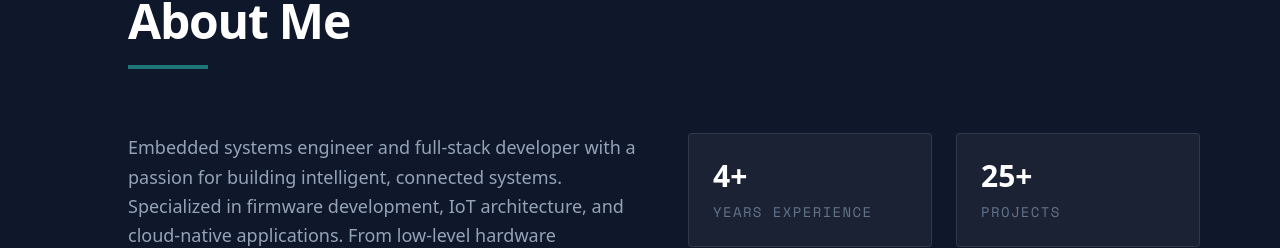
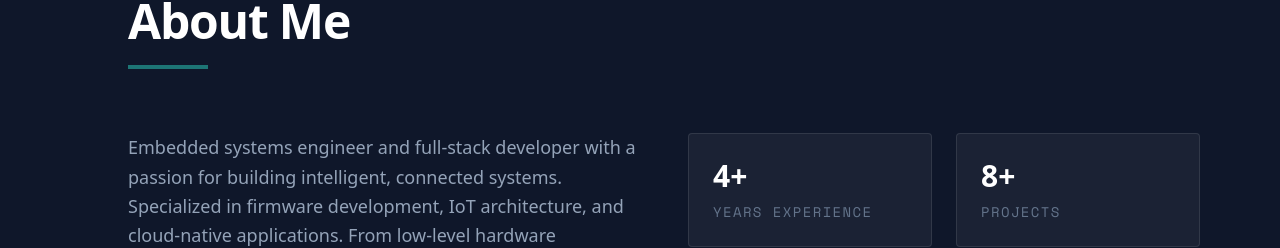
Before and after one commit to Anistus-H/portfolio-site, a Next.js app: page / in a window 1280 px wide. Shown: the part 1020-1268 px from the top of the page. Built offline with nearby package versions, Linux system fonts and the light colour scheme.

Commit message:
style: change some data

```diff
--- a/data/stats.ts
+++ b/data/stats.ts
@@ -10,11 +10,19 @@ export interface EngineerStat {
 export const engineerStats: EngineerStat[] = [
     {
         id: "experience",
-        label: "Years of Experience",
+        label: "Of Experience",
         value: 4,
-        unit: "years",
+        unit: "+ years",
         icon: "⚡",
         color: "cyan"
+    },
+    {
+        id: "languages",
+        label: "Programming Languages",
+        value: 8,
+        unit: "+",
+        icon: "🔧",
+        color: "purple"
     },
     {
         id: "projects",
@@ -33,28 +41,12 @@ export const engineerStats: EngineerStat[] = [
         color: "blue"
     },
     {
-        id: "code",
-        label: "Lines of Code",
-        value: 50000,
-        unit: "+",
-        icon: "💻",
-        color: "green"
-    },
-    {
         id: "uptime",
         label: "System Uptime",
         value: 99.9,
         unit: "%",
         icon: "⚙️",
         color: "cyan"
-    },
-    {
-        id: "languages",
-        label: "Programming Languages",
-        value: 8,
-        unit: "+",
-        icon: "🔧",
-        color: "purple"
     }
 ];
 
```
